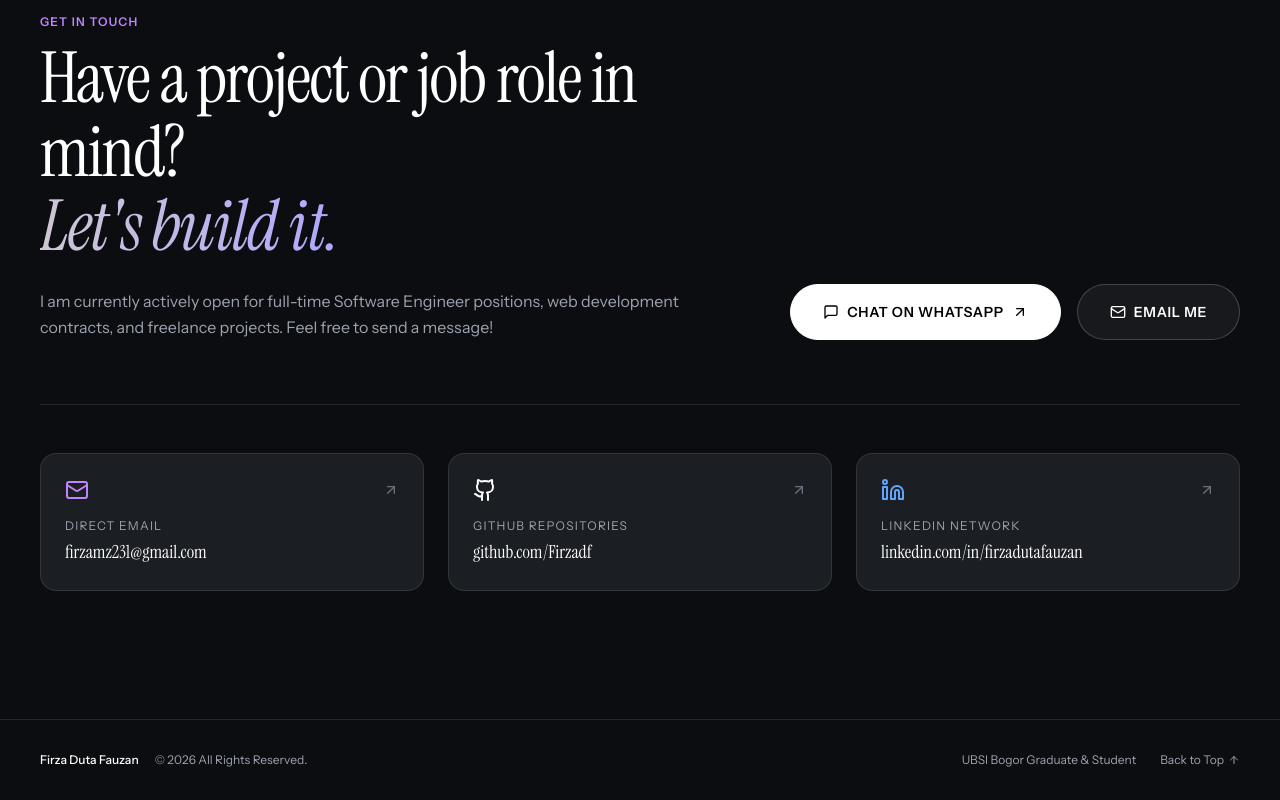
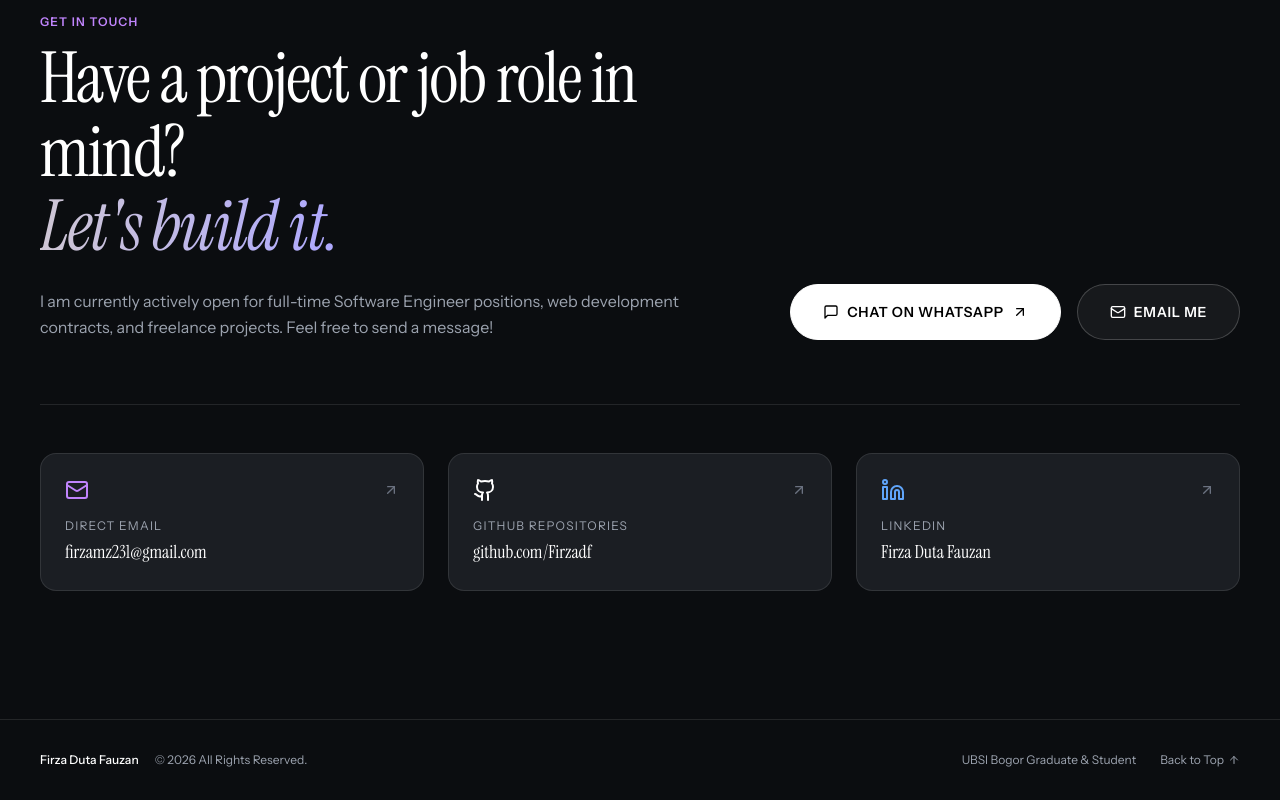
Before and after one commit to Firzadf/firzadf.github.io, a Next.js app: page / in a window 1280 px wide. Shown: the part 5692-6492 px from the top of the page. Built offline with nearby package versions, Linux system fonts and the light colour scheme.

Commit message:
Fix LinkedIn URL

```diff
--- a/src/app/layout.tsx
+++ b/src/app/layout.tsx
@@ -35,7 +35,7 @@ const jsonLd = {
   url: SITE,
   address: { '@type': 'PostalAddress', addressLocality: 'Bogor', addressCountry: 'ID' },
   alumniOf: 'Universitas Bina Sarana Informatika',
-  sameAs: ['https://github.com/Firzadf'],
+  sameAs: ['https://github.com/Firzadf', 'https://www.linkedin.com/in/firza-duta-fauzan-6b6a86213/'],
 };
 
 export default function RootLayout({ children }: { children: React.ReactNode }) {
--- a/src/components/Contact.tsx
+++ b/src/components/Contact.tsx
@@ -87,8 +87,8 @@ export const Contact: React.FC = () => {
             <Linkedin className="w-6 h-6 text-blue-400" />
             <ArrowUpRight className="w-4 h-4 text-gray-500 group-hover:text-white group-hover:translate-x-0.5 group-hover:-translate-y-0.5 transition-all" />
           </div>
-          <span className="text-xs uppercase tracking-widest text-gray-400 block mb-1">LinkedIn Network</span>
-          <span className="text-lg font-serif text-white block truncate">{prettyUrl(personalInfo.linkedin)}</span>
+          <span className="text-xs uppercase tracking-widest text-gray-400 block mb-1">LinkedIn</span>
+          <span className="text-lg font-serif text-white block truncate">Firza Duta Fauzan</span>
         </a>
       </div>
     </section>
--- a/src/content/profile.json
+++ b/src/content/profile.json
@@ -8,7 +8,7 @@
   "bio": "Software engineer from Bogor building full-stack web apps and Web3 developer tooling. D3 Information Systems graduate from UBSI Bogor, now pursuing S1 Information Technology. I like products that are honest, fast, and easy to verify.",
   "email": "firzamz231@gmail.com",
   "github": "https://github.com/Firzadf",
-  "linkedin": "https://linkedin.com/in/firzadutafauzan",
+  "linkedin": "https://www.linkedin.com/in/firza-duta-fauzan-6b6a86213/",
   "whatsapp": "6289638109924",
   "portraitImage": "/images/official-profile.jpg",
   "focus": [
```
